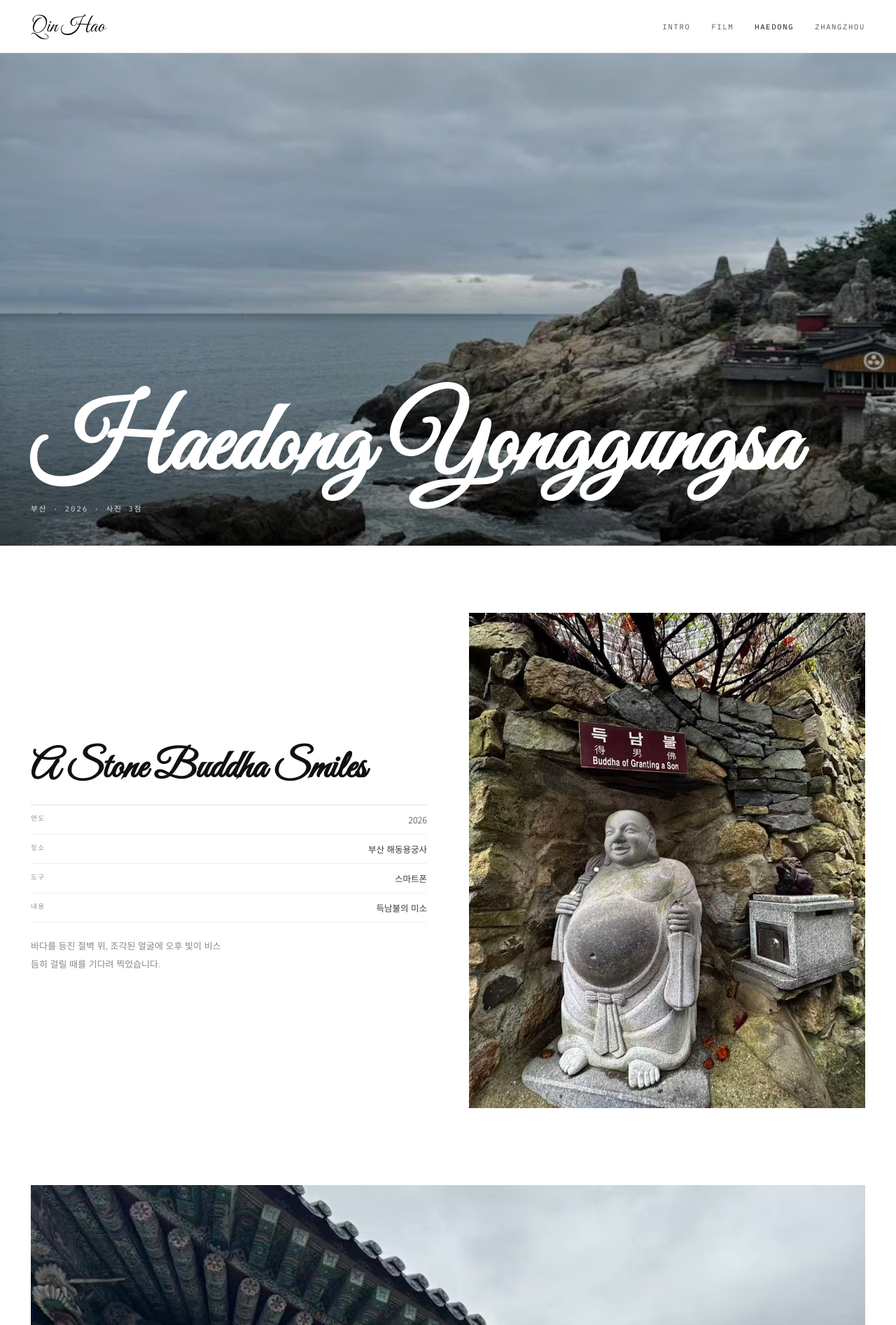
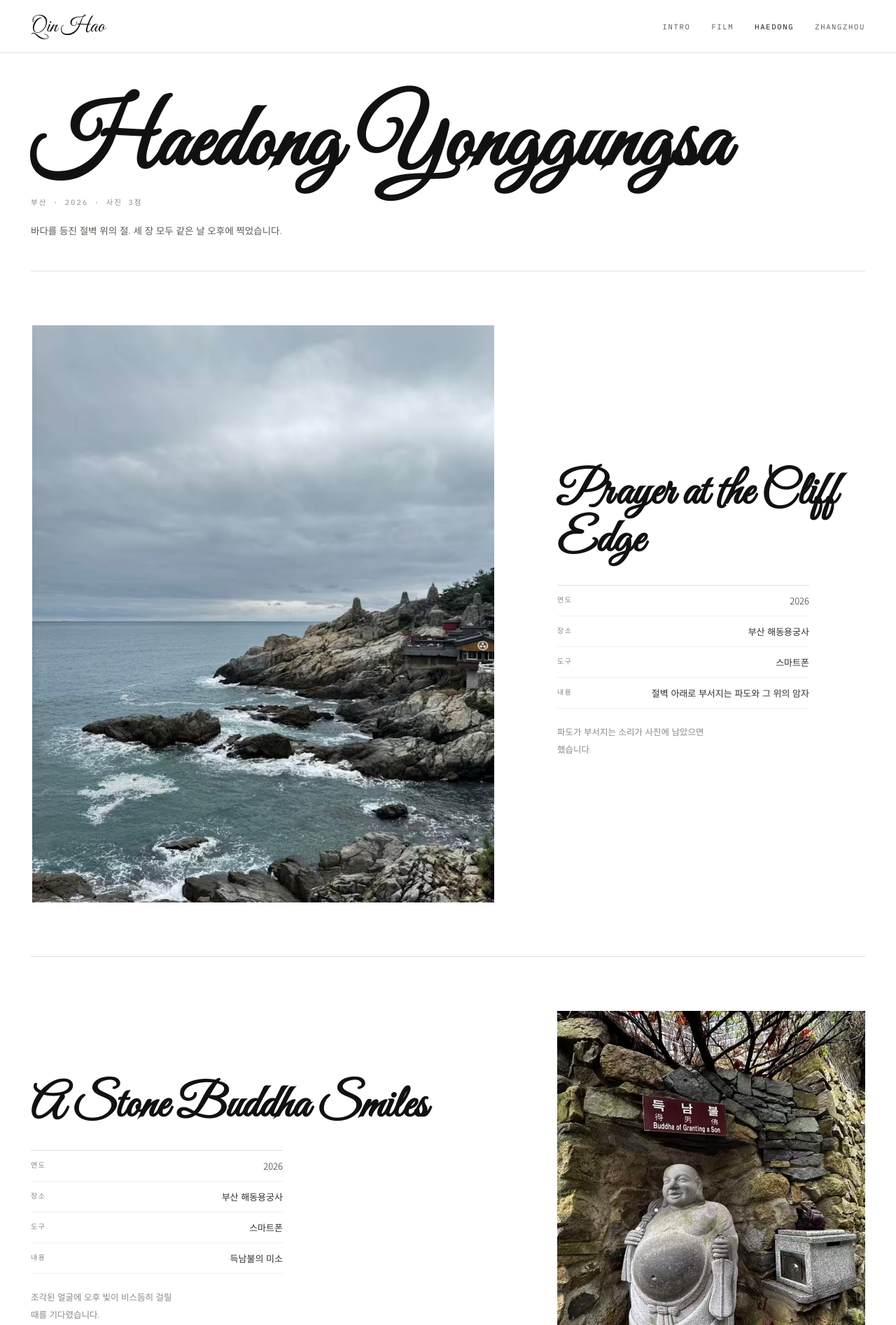
Before and after one commit to AVA-ash/qinhao-portfolio, a plain HTML site: page haedong.html in a window 1280 px wide. Shown: the top 1894 px of the page at 70% size. Drawn offline with Linux system fonts and the light colour scheme.

Commit message:
one photo per row with side whitespace, script titles, details

```diff
--- a/haedong.html
+++ b/haedong.html
@@ -14,18 +14,30 @@
   </nav>
 </header>
 
-<section class="shero zoom">
-  <img src="img/p1.jpg" alt="해동용궁사 절벽">
-  <div class="cap">
-    <h1 class="script">Haedong Yonggungsa</h1>
-    <p class="sub">부산 · 2026 · 사진 3점</p>
-  </div>
+<section class="head">
+  <h1 class="script up">Haedong Yonggungsa</h1>
+  <p class="sub up d1">부산 · 2026 · 사진 3점</p>
+  <p class="lede up d2">바다를 등진 절벽 위의 절. 세 장 모두 같은 날 오후에 찍었습니다.</p>
 </section>
 
 <section class="works">
+  <article class="work up">
+    <div class="pic zoom"><img src="img/p1.jpg" alt="절벽 끝의 기도"></div>
+    <div class="txt">
+      <h3>Prayer at the Cliff Edge</h3>
+      <ul class="spec">
+        <li><b>연도</b>2026</li>
+        <li><b>장소</b>부산 해동용궁사</li>
+        <li><b>도구</b>스마트폰</li>
+        <li><b>내용</b>절벽 아래로 부서지는 파도와 그 위의 암자</li>
+      </ul>
+      <p class="note">파도가 부서지는 소리가 사진에 남았으면 했습니다.</p>
+    </div>
+  </article>
+
   <article class="work flip up">
     <div class="pic zoom"><img src="img/p2.jpg" alt="돌부처의 미소"></div>
-    <div>
+    <div class="txt">
       <h3>A Stone Buddha Smiles</h3>
       <ul class="spec">
         <li><b>연도</b>2026</li>
@@ -33,13 +45,13 @@
         <li><b>도구</b>스마트폰</li>
         <li><b>내용</b>득남불의 미소</li>
       </ul>
-      <p class="note">바다를 등진 절벽 위, 조각된 얼굴에 오후 빛이 비스듬히 걸릴 때를 기다려 찍었습니다.</p>
+      <p class="note">조각된 얼굴에 오후 빛이 비스듬히 걸릴 때를 기다렸습니다.</p>
     </div>
   </article>
 
-  <article class="work wide up">
-    <div class="pic zoom"><img src="img/p3.jpg" alt="단청 위로 흐린 하늘"></div>
-    <div style="margin-top:34px">
+  <article class="work up">
+    <div class="pic wide zoom"><img src="img/p3.jpg" alt="단청 위로 흐린 하늘"></div>
+    <div class="txt">
       <h3>Dancheong Under Cloud</h3>
       <ul class="spec">
         <li><b>연도</b>2026</li>
@@ -47,6 +59,7 @@
         <li><b>도구</b>스마트폰</li>
         <li><b>내용</b>대웅보전 단청과 흐린 하늘</li>
       </ul>
+      <p class="note">흐린 날의 단청은 색이 더 짙게 남습니다.</p>
     </div>
   </article>
 </section>
--- a/style.css
+++ b/style.css
@@ -41,27 +41,36 @@ a{color:inherit;text-decoration:none}
 .entry .meta{font-family:var(--mono);font-size:10.5px;letter-spacing:.15em;text-transform:uppercase;
   color:var(--muted);text-align:right;line-height:2.2}
 
-/* series hero */
-.shero{position:relative;height:88svh;margin-top:76px;overflow:hidden}
-.shero::after{content:'';position:absolute;inset:0;
-  background:linear-gradient(to top,rgba(0,0,0,.55),rgba(0,0,0,.05) 62%)}
-.shero .cap{position:absolute;left:44px;right:44px;bottom:46px;z-index:2;color:#fff}
-.shero .script{font-family:var(--script);font-size:clamp(56px,11vw,150px);line-height:.92}
-.shero .sub{margin-top:14px;font-family:var(--mono);font-size:10.5px;letter-spacing:.2em;text-transform:uppercase;opacity:.85}
+/* page head (텍스트만) */
+.head{padding:150px 44px 34px;max-width:1560px;margin:0 auto}
+.head .script{font-family:var(--script);font-size:clamp(56px,10vw,140px);line-height:.9}
+.head .sub{margin-top:16px;font-family:var(--mono);font-size:10.5px;letter-spacing:.2em;text-transform:uppercase;color:var(--muted)}
+.head .lede{margin-top:20px;max-width:54ch;font-size:13.5px;line-height:2;color:#5c5852}
 
-/* works */
-.works{padding:96px 44px 20px}
-.work{display:grid;grid-template-columns:1fr 1fr;gap:60px;align-items:center;margin-bottom:110px}
+/* works: 사진 한 장 + 옆 여백(화려체 제목 + 상세 정보) */
+.works{padding:10px 44px 50px;max-width:1560px;margin:0 auto}
+.work{display:grid;grid-template-columns:minmax(0,1fr) minmax(300px,440px);
+  gap:clamp(36px,7vw,120px);align-items:center;
+  padding:clamp(48px,6vw,92px) 0;border-top:1px solid var(--line)}
 .work.flip .pic{order:2}
-.work .pic{aspect-ratio:4/5;overflow:hidden}
-.work.wide{grid-template-columns:1fr;gap:0}
-.work.wide .pic{aspect-ratio:16/9}
-.work h3{font-family:var(--script);font-size:clamp(34px,4.4vw,60px);line-height:1.05;margin-bottom:22px}
-.spec{list-style:none;border-top:1px solid var(--line)}
-.spec li{display:flex;justify-content:space-between;gap:16px;padding:11px 0;border-bottom:1px solid #f0eeeb;
-  font-size:12.5px;color:#3d3934}
-.spec b{font-family:var(--mono);font-weight:400;font-size:9.5px;letter-spacing:.16em;text-transform:uppercase;color:#9a948c}
-.work .note{margin-top:20px;font-size:13px;line-height:1.95;color:var(--muted);max-width:40ch}
+.work.flip .txt{order:1}
+.work .pic{aspect-ratio:4/5;max-width:660px;width:100%;justify-self:end}
+.work.flip .pic{justify-self:start}
+.work.wide .pic,.pic.wide{aspect-ratio:16/9;max-width:800px}
+.work h3{font-family:var(--script);font-size:clamp(38px,5.2vw,74px);line-height:1.02;margin-bottom:28px}
+.spec{list-style:none;border-top:1px solid var(--line);max-width:360px}
+.spec li{display:flex;justify-content:space-between;gap:18px;padding:12px 0;border-bottom:1px solid #f1efec;
+  font-size:13px;color:#33302c}
+.spec b{font-family:var(--mono);font-weight:400;font-size:10px;letter-spacing:.15em;text-transform:uppercase;color:#8a847c}
+.work .note{margin-top:20px;font-size:12.5px;line-height:2;color:var(--muted);max-width:32ch}
+
+@media(max-width:860px){
+  .work{grid-template-columns:1fr;gap:24px}
+  .work.flip .pic,.work.flip .txt{order:0}
+  .work .pic{justify-self:stretch;max-width:none}
+  .head,.works,.hero,.entries,.films{padding-left:22px;padding-right:22px}
+  .menu{padding:0 22px}
+}
 
 /* films */
 .films{padding:96px 44px 20px}
```
Also changed, not shown: zhangzhou.html (+25 -12 lines).
